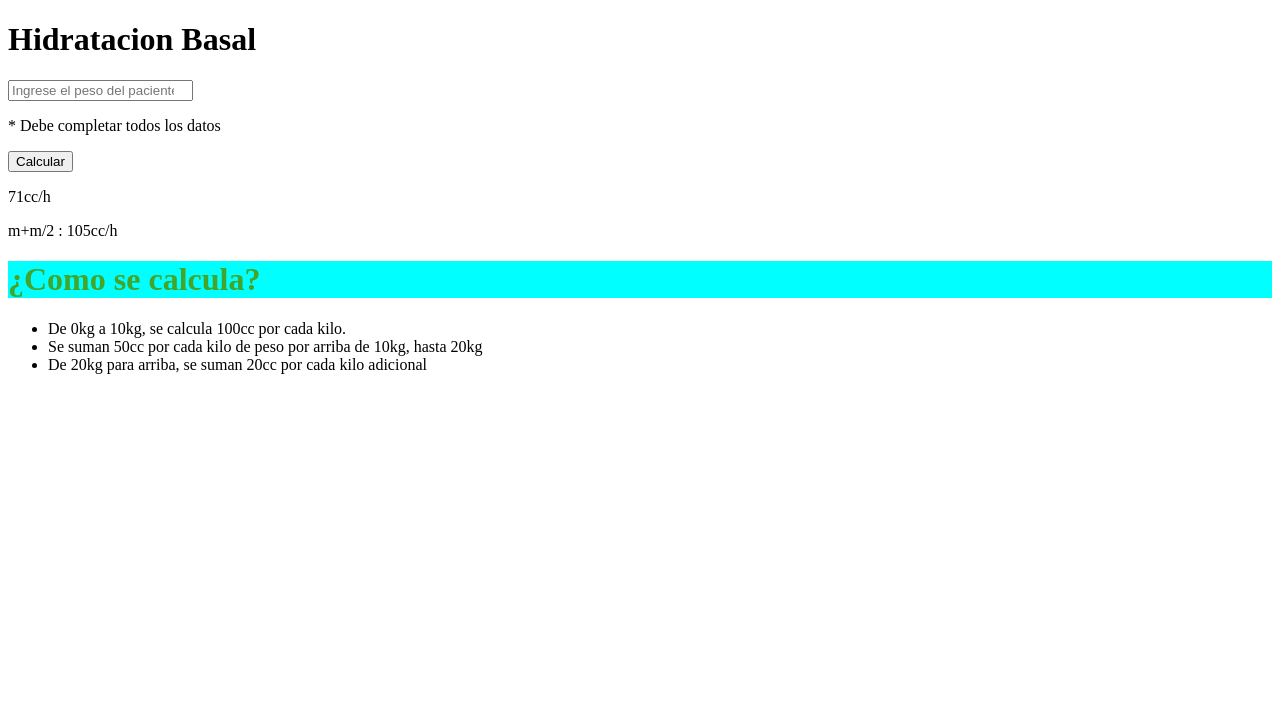
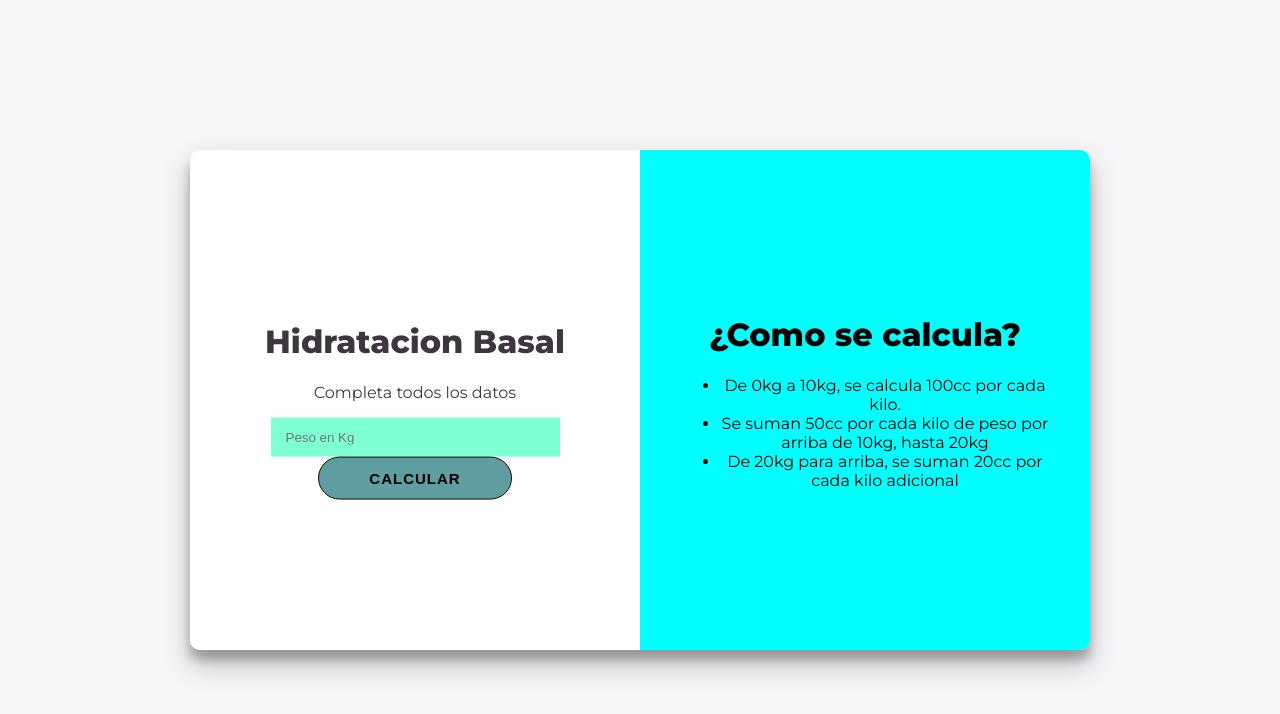
Before and after one commit to GustavoJGonzalez/calculadora-basal, a plain HTML site: page index.html in a window 1280 px wide. Drawn offline with Linux system fonts and the light colour scheme.

Commit message:
Add files via upload
Segunda entrega de tarea implementacion de css con html

```diff
--- a/index.html
+++ b/index.html
@@ -2,37 +2,38 @@
 <html>
     <head>
         <title>Calculadora de hidratacion</title>
-        <link rel="stylesheet" href="./style.css">
+        <link rel="stylesheet" href="./style.css" />
     </head>
 
+
     <body>
-        <div>
-            <div>
-                <h1 id="titulo1"> Hidratacion Basal</h1>
-                <input type="number" placeholder="Ingrese el peso del paciente" />
-                <p>* Debe completar todos los datos</p>
-                <button>Calcular</button>
-                <p>71cc/h</p>
-                <p>m+m/2 : 105cc/h</p>
+
+        <div id="contenedor">
+            <div id="calculadora">
+                <div class="contenido">
+                    <h1>Hidratacion Basal</h1>
+                    <p class="item">Completa todos los datos</p>
+                    <input class="item" id="peso" type="number" placeholder="Peso en Kg"/>
+                    <p class="item" id="error">* Debe completar todos los datos</p>
+                    <button class="item" id="calcular">Calcular</button>
+                    <p class="item resultado" id="flu">71cc/h</p>
+                    <p class="item resultado" id="man">m+m/2 : 105cc/h</p>
                 </div>
 
-
-            <div>
-                <h1 style="color: rgb(67, 165, 42); background-color: aqua;">¿Como se calcula?</h1>
+            </div>
+            <div id="detalle">
+                <div class="contenido">
+                    <h1>¿Como se calcula?</h1>
                     <ul>
                         <li>De 0kg a 10kg, se calcula 100cc por cada kilo.</li>
                         <li>Se suman 50cc por cada kilo de peso por arriba de 10kg, hasta 20kg</li>
                         <li>De 20kg para arriba, se suman 20cc por cada kilo adicional</li>
                     </ul>
                 </div>
+
             </div>
+
+        </div>
+
     </body>
-
-
-
-
-
-
-
-
 </html>
--- /dev/null
+++ b/style.css
@@ -0,0 +1,90 @@
+@import url('https://fonts.googleapis.com/css?family=Montserrat:400,800');
+
+body{
+    background: #f6f5f7;
+    font-family: 'Montserrat', sans-serif;
+    color: #3E363F;
+}
+
+#contenedor{
+    width: 900px;
+    height: 500px;
+    text-align: center;
+    /*ESTAS 3 LINEAS SE ENCARGARAN DE CENTRAR EL DIV VERTICAL Y HORIZONTALMENTE */
+    position: absolute;
+    inset: 0;
+   margin: auto;
+   border-radius: 10px;
+   overflow: hidden;
+   box-shadow: 0 14px 28px rgba(0,0,0,0.25),
+     0 10px 10px rgba(0,0,0,0.22);
+}
+
+
+#calculadora{
+    background:white;
+    /* CON ESTAS 3 LINEAS VAMOS A HACER QUE LOS DIVS  QUEDEN LADO A LADO*/
+    width: 50%;
+    height: 100%;
+    float: left;
+
+}
+
+
+#detalle{
+    background-color: aqua;
+    /* CON ESTAS 3 LINEAS VAMOS A HACER QUE LOS DIVS  QUEDEN LADO A LADO*/
+    width: 50%;
+    height: 100%;
+    float: left;
+    color: black;
+
+}
+
+.contenido{
+    /*ESTAS TRES LINEAS VAN A CENTRAR EL CONTENIDO VERTICALMENTE DENTRO DE CADA DIV*/
+    position: relative;
+    top: 50%;
+    transform: translateY(-50%);
+    overflow: hidden;
+    padding: 40px;
+}
+
+
+input{
+    width: 70%;
+    padding: 12px 15px;
+    border: none;
+    background-color: aquamarine;
+}
+
+button{
+    font-size: 15px;
+    font-weight: bold;
+    padding: 12px 50px;
+    border-radius: 40px;
+    background-color: cadetblue;
+    border: 1px solid #150408;
+    color: black;
+    text-transform: uppercase;
+    letter-spacing: 1px;
+    transition: transform 20ms ease-in;
+}
+
+button:active {
+    transform: scale(0.80);
+}
+
+#error{
+    color: red;
+    font-weight: bold;
+    display: none;
+}
+
+.resultado{
+    color: #0A81D1;
+    font-weight: bold;
+    font-size: 25px;
+    margin-bottom: 5px;
+    display: none;
+}
```
Lines whose indentation alone changed are shown as unchanged.
